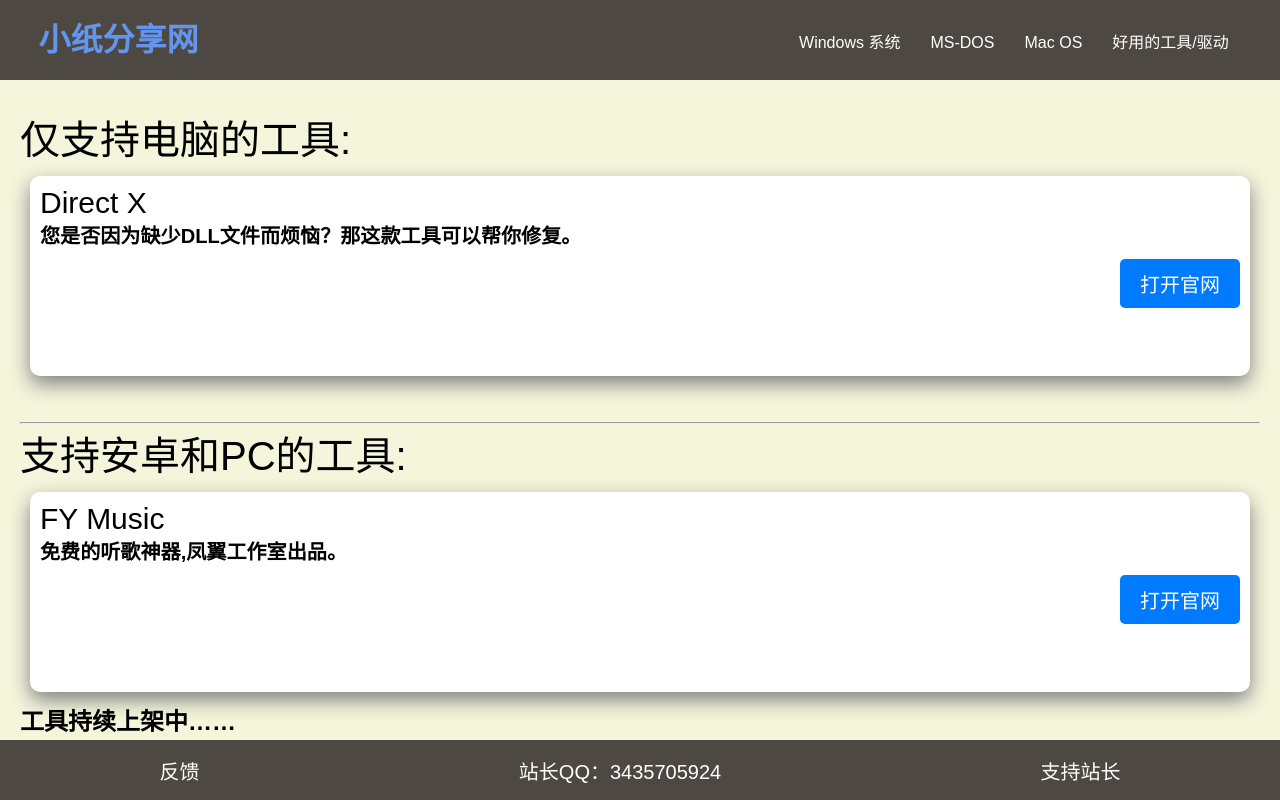
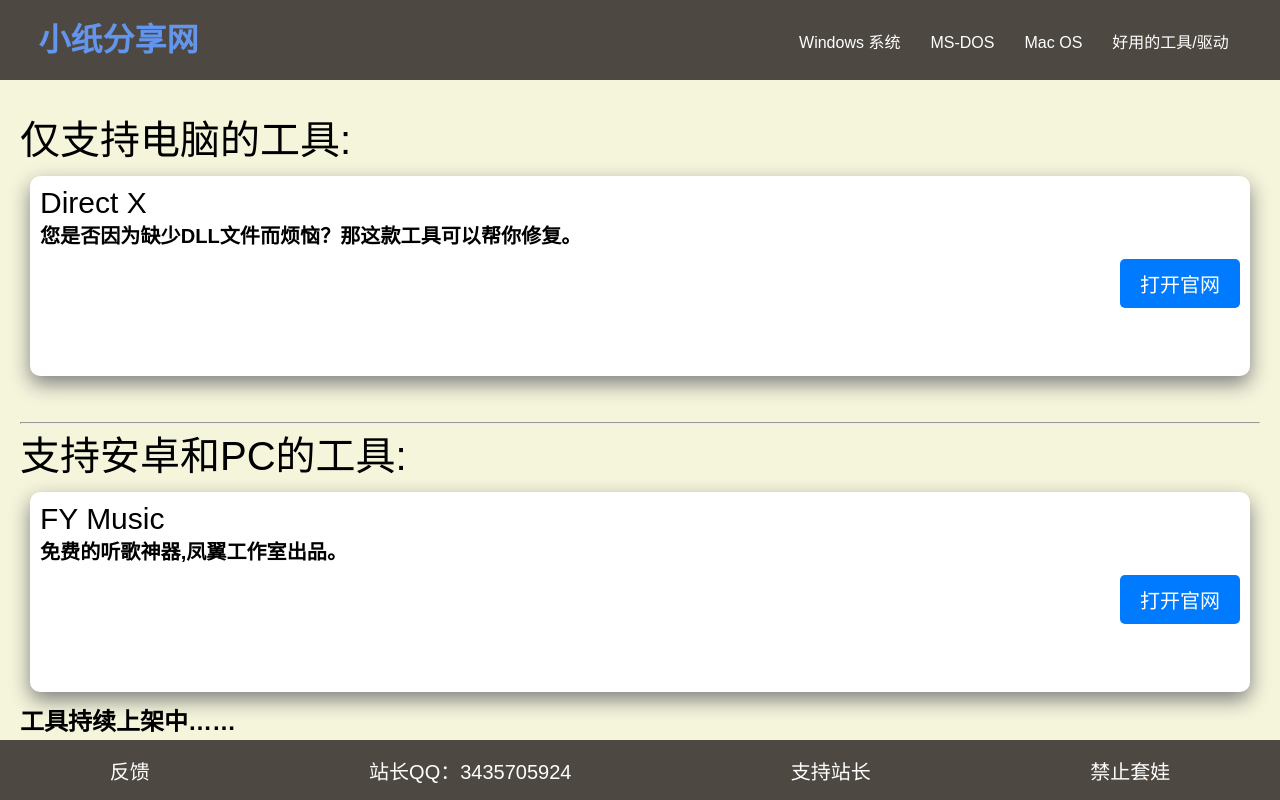
Before and after one commit to xiaozhi1145/xiaozhi1145.github.io, a plain HTML site: page Well Tools.html in a window 1280 px wide. Drawn offline with Linux system fonts and the light colour scheme.

Commit message:
Update Well Tools.html

```diff
--- a/Well Tools.html
+++ b/Well Tools.html
@@ -40,10 +40,15 @@
         </div>
         <h2>工具持续上架中……</h2>
     </main>
+
     <footer>
+
         <a href="./feedback.html">反馈</a>
         <span>站长QQ：3435705924</span>
         <a href="https://space.bilibili.com/3493128357022469?spm_id_from=333.1007.0.0">支持站长</a>
+        <a href="./Matryoshka dolls.html">禁止套娃</a>
+
     </footer>
+
 </body>
 </html>
```
